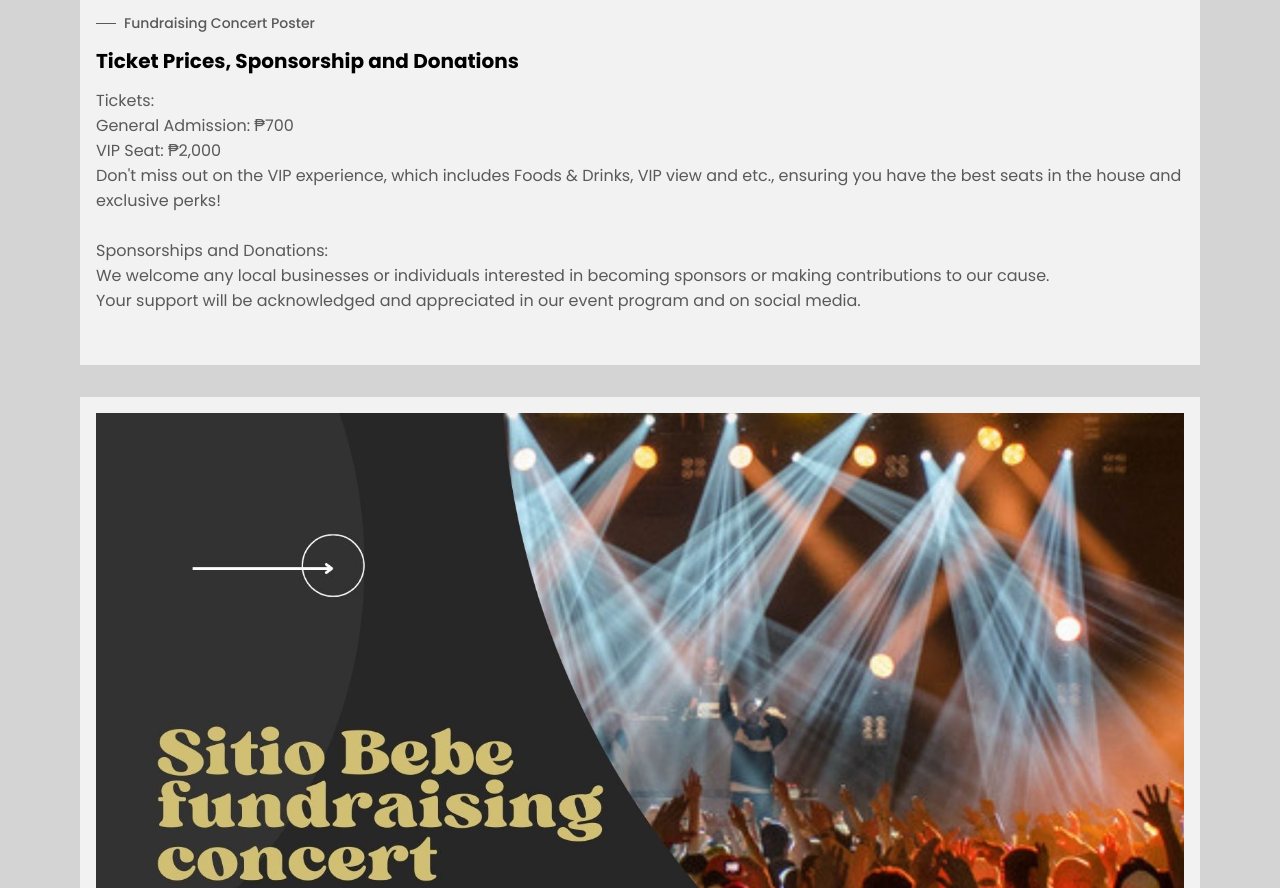
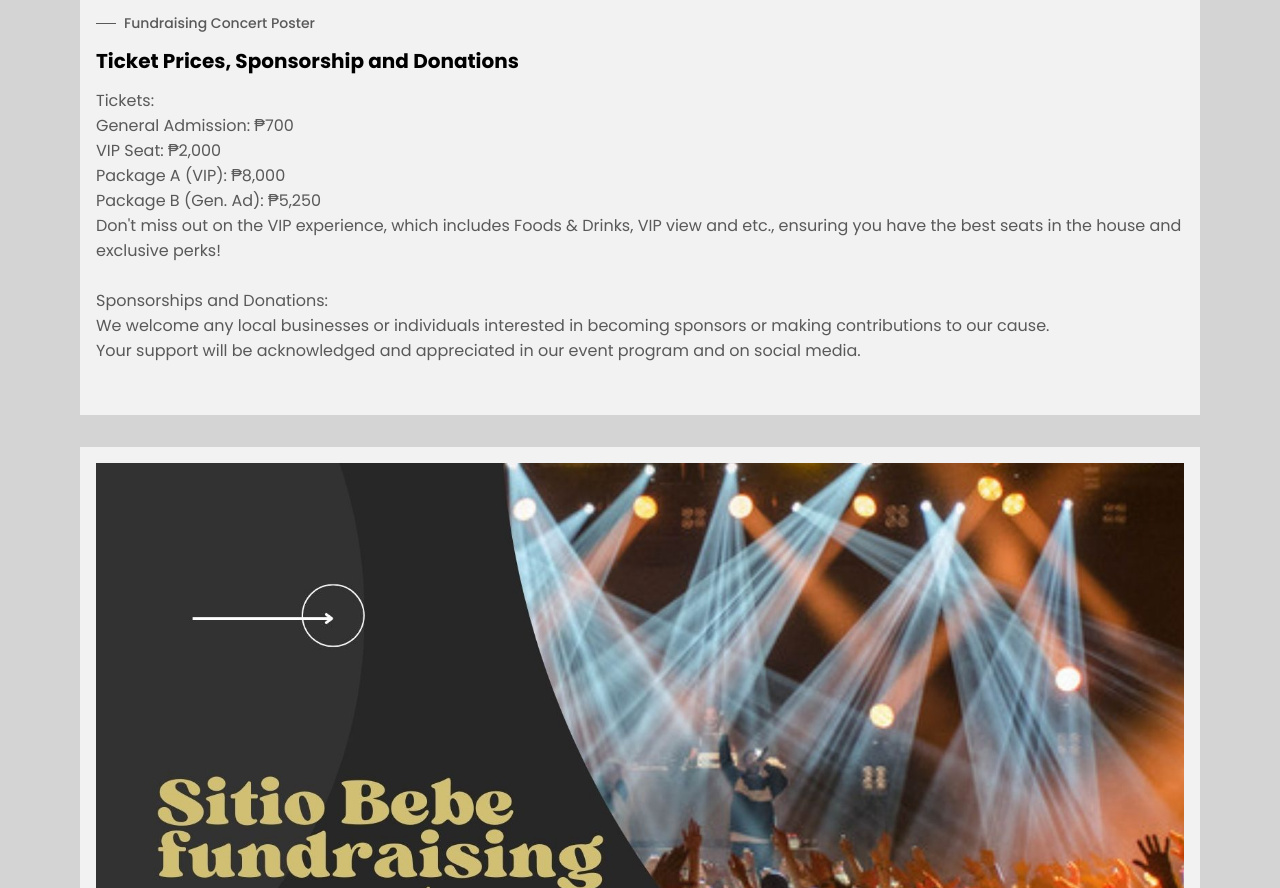
Before and after one commit to janjov/group2, a plain HTML site: page index.html in a window 1280 px wide. Shown: the part 6560-7448 px from the top of the page. Drawn offline with nearby package versions, Linux system fonts and the light colour scheme.

Commit message:
Update index.html

```diff
--- a/index.html
+++ b/index.html
@@ -283,6 +283,10 @@
                             <br>
                             VIP Seat: ₱2,000
                             <br>
+                            Package A (VIP): ₱8,000
+                            <br>
+                            Package B (Gen. Ad): ₱5,250
+                            <br>
                             Don't miss out on the VIP experience, which includes Foods & Drinks, VIP view and etc.,
                             ensuring you have the best seats in the house and exclusive perks!
                             <br>
```
